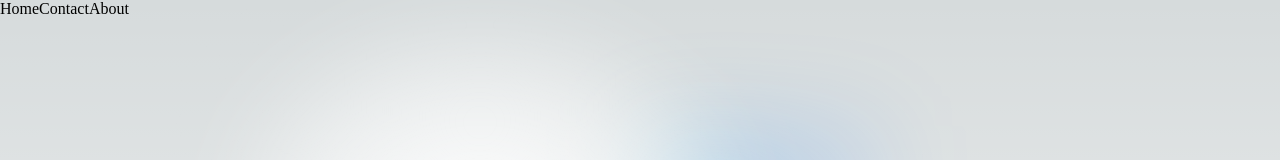
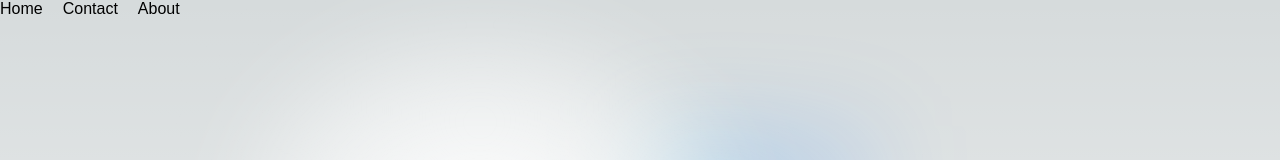
Before and after one commit to v-devOs/NextJS-Seccion-2, a Next.js app: page / in a window 1280 px wide. Shown: the top 160 px of the page. Built offline with nearby package versions, Linux system fonts and the light colour scheme.

Commit message:
Modulos de css

```diff
--- a/components/Navbar.jsx
+++ b/components/Navbar.jsx
@@ -1,10 +1,11 @@
-
+import Link from "next/link"
+import styles from './Navbar.module.css'
 export const Navbar = () => {
   return (
-    <nav>
-      <a href="/">Home</a>
-      <a href="/contact">Contact</a>
-      <a href="/about">About</a>
+    <nav className={styles['menu-container']}>
+      <Link href="/">Home</Link>
+      <Link href="/contact">Contact</Link>
+      <Link href="/about">About</Link>
     </nav>
   )
 }
--- /dev/null
+++ b/components/Navbar.module.css
@@ -0,0 +1,5 @@
+
+.menu-container a{
+  margin-right: 20px;
+  font-family: sans-serif;
+}
```
